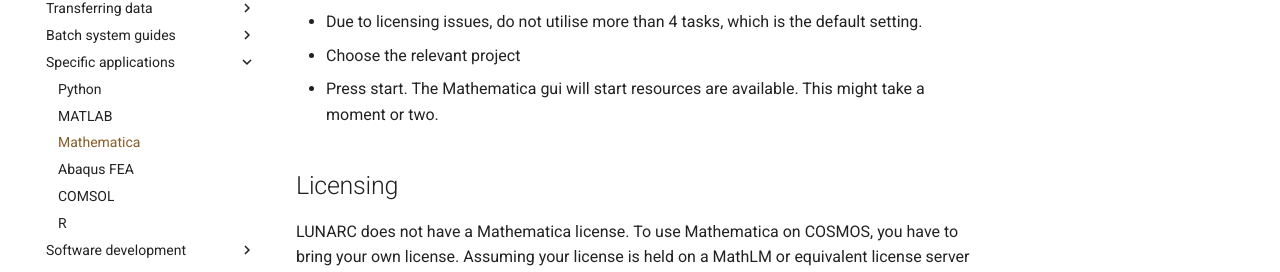
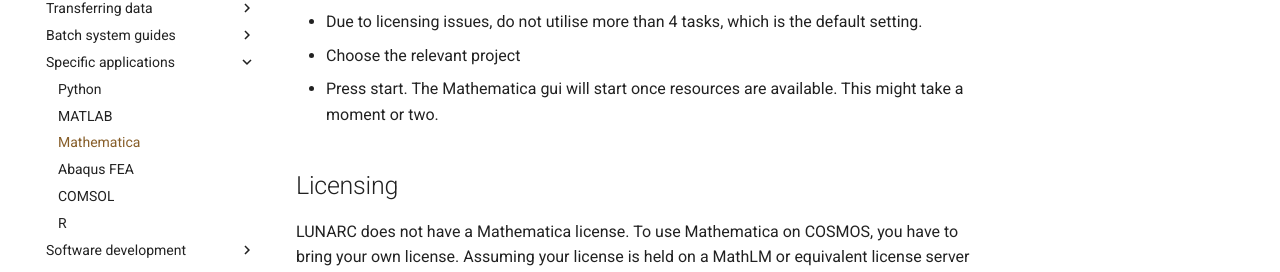
Before and after one commit to lunarc/lunarc_docs, an MkDocs documentation site: the page built from docs/guides/applications/Mathematica.md, in a window 1280 px wide and 900 px high, scrolled down 869 px. Shown: the part 181-453 px from the top of the window. Built offline with MkDocs 1.6.1 and Material for MkDocs 9.7.7, drawn with Linux system fonts in a browser that asks for light colours; comment, search, counter and statistics services are not loaded.

Commit message:
Update Mathematica.md

```diff
--- a/docs/guides/applications/Mathematica.md
+++ b/docs/guides/applications/Mathematica.md
@@ -10,7 +10,7 @@
 * Adjust the walltime to your needs. The session will be terminated once the requested time has elapsed.  Do not request excessive amounts of time, if you do not manually terminate the sesssion and the session keeps running, your project gets charged for the full time.
 * Due to licensing issues, do not utilise more than 4 tasks, which is the default setting.
 * Choose the relevant project
-* Press start.  The Mathematica gui will start resources are available.  This might take a moment or two.
+* Press start.  The Mathematica gui will start once resources are available.  This might take a moment or two.
 
 ## Licensing
 LUNARC does not have a Mathematica license.  To use Mathematica on COSMOS, you have to bring your own license.  Assuming your license is held on a MathLM or equivalent license server the Mathematica gui can be utilised to connect to the license server. On launch you get the following screen:
```
